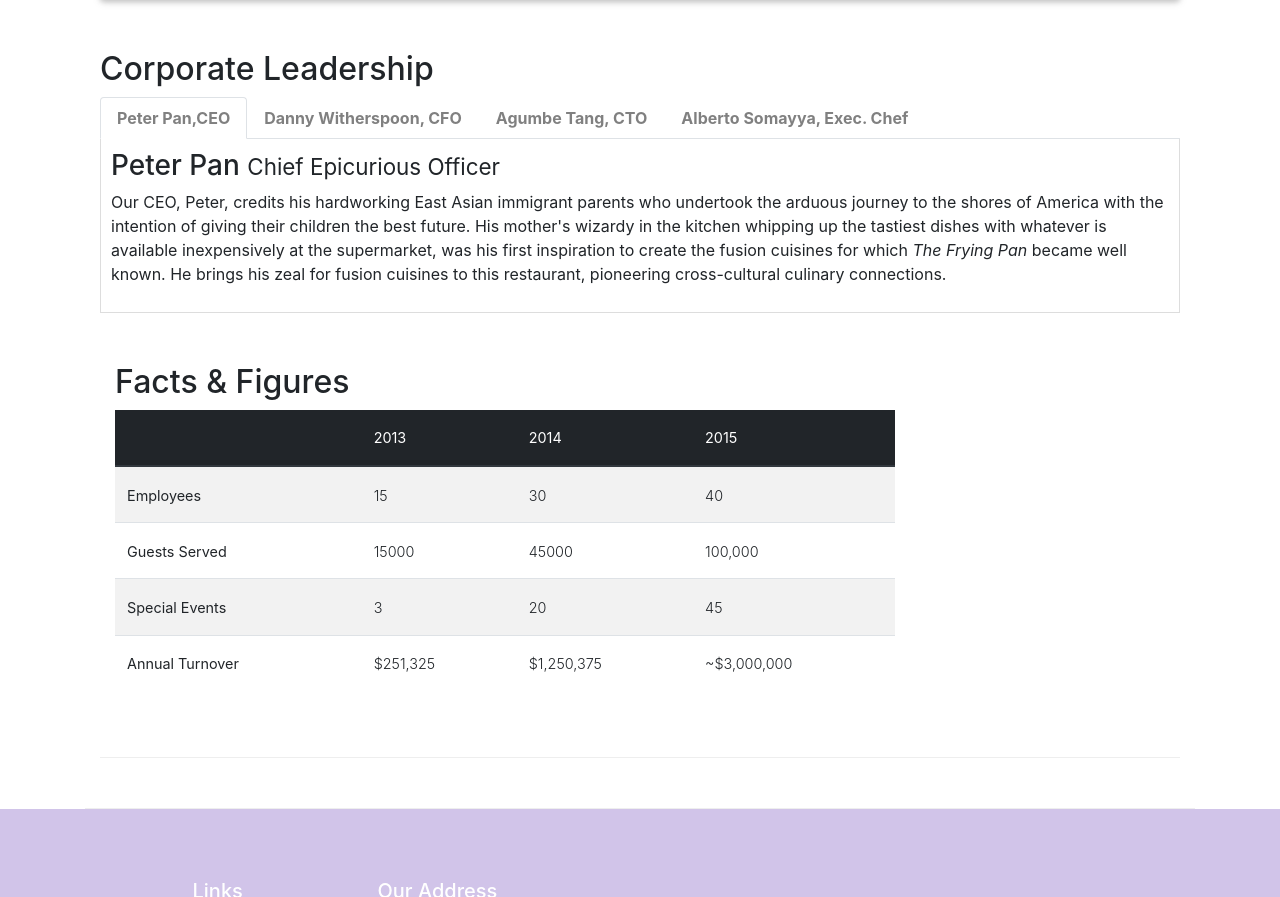
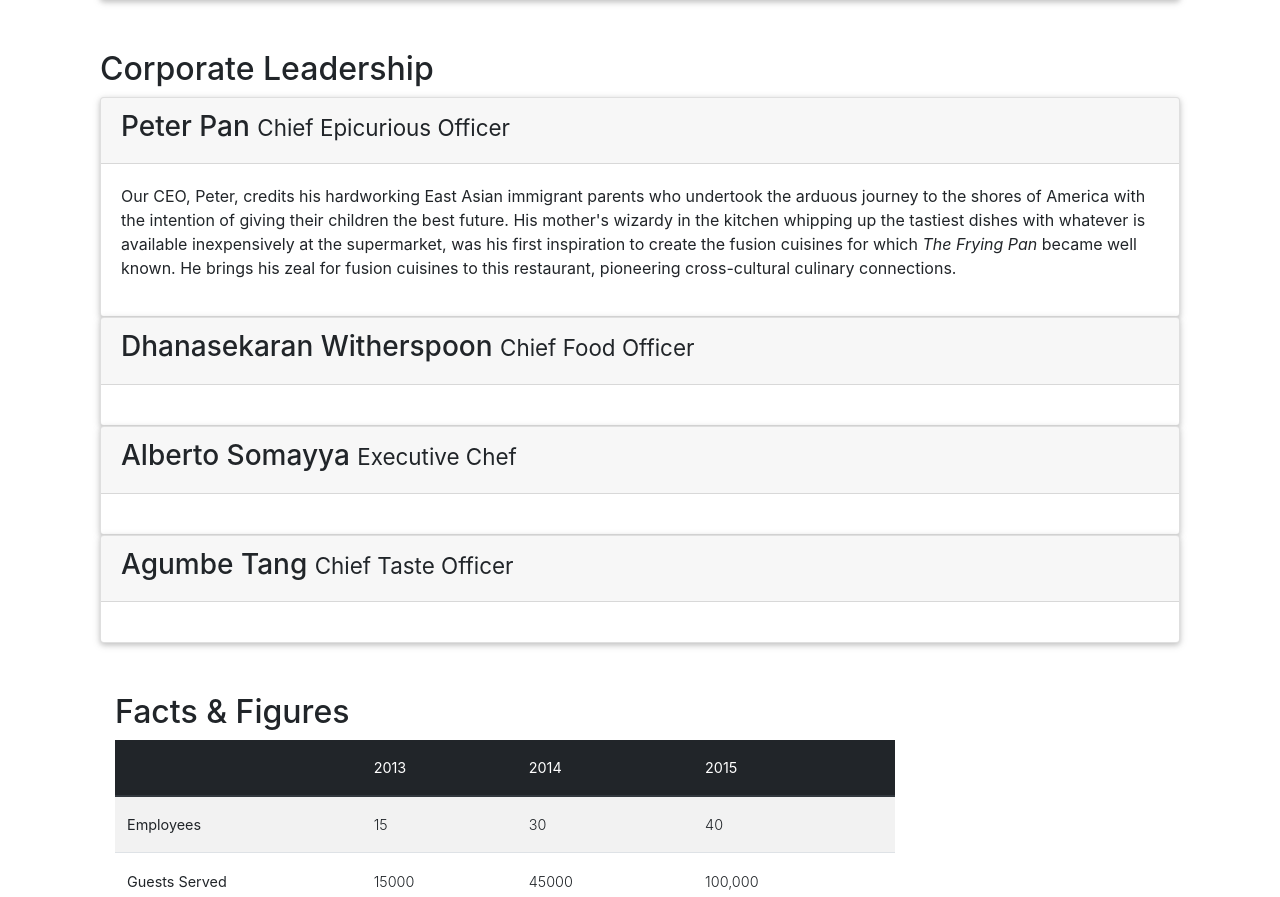
Before and after one commit to mehtadhiraj/Con_fusion-Restaurant, a website: page aboutus.html in a window 1280 px wide. Shown: the part 954-1851 px from the top of the page. Drawn offline with nearby package versions, Linux system fonts and the light colour scheme.

Commit message:
Accordian Implemented

```diff
--- a/aboutus.html
+++ b/aboutus.html
@@ -105,7 +105,7 @@
         <div class="row row-content">
             <div class="col-12">
                 <h2>Corporate Leadership</h2>
-                <ul class="nav nav-tabs">
+                <!-- <ul class="nav nav-tabs">
                 	<li class="nav-item">
                 		<a class="nav-link active" href="#peter" role="tab" data-toggle="tab"><strong>Peter Pan,CEO</strong></a>
                 	</li>
@@ -138,8 +138,49 @@
                 		<h3>Alberto Somayya <small>Executive Chef</small></h3>
                 		<p class="d-none d-sm-block">Award winning three-star Michelin chef with wide International experience having worked closely with whos-who in the culinary world, he specializes in creating mouthwatering Indo-Italian fusion experiences. He says, <em>Put together the cuisines from the two craziest cultures, and you get a winning hit! Amma Mia!</em></p>
                 	</div>
+                </div> -->
+                <div id="accordian">
+                	<div class="card">
+                		<div class="card-header" role="tab">
+                			<h3><a data-toggle="collapse" data-target="#peter">Peter Pan <small>Chief Epicurious Officer</small></a></h3>
+                		</div>
+                		<div class="collapse show" id="peter" data-parent="#accordian">
+                			<div class="card-body">
+                				<p class="d-none d-sm-block">Our CEO, Peter, credits his hardworking East Asian immigrant parents who undertook the arduous journey to the shores of America with the intention of giving their children the best future. His mother's wizardy in the kitchen whipping up the tastiest dishes with whatever is available inexpensively at the supermarket, was his first inspiration to create the fusion cuisines for which <em>The Frying Pan</em> became well known. He brings his zeal for fusion cuisines to this restaurant, pioneering cross-cultural culinary connections.</p>
+                			</div>
+                		</div>
+                	</div>
+                	<div class="card">
+                		<div class="card-header" role="tab">
+                			<h3><a class="collapsed" data-toggle="collapse" data-target="#danny">Dhanasekaran Witherspoon <small>Chief Food Officer</small></a></h3>
+                		</div>
+                		<div class="card-body">
+                			<div class="collapse" data-parent="#accordian" id="danny">
+                				<p class="d-none d-sm-block">Our CFO, Danny, as he is affectionately referred to by his colleagues, comes from a long established family tradition in farming and produce. His experiences growing up on a farm in the Australian outback gave him great appreciation for varieties of food sources. As he puts it in his own words, <em>Everything that runs, wins, and everything that stays, pays!</em></p>
+                			</div>
+                		</div>
+                	</div>
+                	<div class="card">
+                		<div class="card-header" role="tab">
+                			<h3><a class="collapsed" data-toggle="collapse" data-target="#alberto">Alberto Somayya <small>Executive Chef</small></a></h3>
+                		</div>
+                		<div class="card-body">
+                			<div class="collapse" data-parent="#accordian" id="alberto">
+                				<p class="d-none d-sm-block">Award winning three-star Michelin chef with wide International experience having worked closely with whos-who in the culinary world, he specializes in creating mouthwatering Indo-Italian fusion experiences. He says, <em>Put together the cuisines from the two craziest cultures, and you get a winning hit! Amma Mia!</em></p>
+                			</div>
+                		</div>
+                	</div>
+                	<div class="card">
+                		<div class="card-header" role="tab">
+                			<h3><a class="collapsed" data-toggle="collapse" data-target="#agumbe">Agumbe Tang <small>Chief Taste Officer</small></a></h3>
+                		</div>
+                		<div class="card-body">
+                			<div class="collapse" data-parent="#accordian" id="agumbe">
+                				<p class="d-none d-sm-block">Blessed with the most discerning gustatory sense, Agumbe, our CTO, personally ensures that every dish that we serve meets his exacting tastes. Our chefs dread the tongue lashing that ensues if their dish does not meet his exacting standards. He lives by his motto, <em>You click only if you survive my lick.</em></p>
+                			</div>
+                		</div>
+                	</div>
                 </div>
-
                 <div class="row row-content">
 		            <div class="col-12 col-sm-9">
 		                <h2>Facts &amp; Figures</h2>
```
